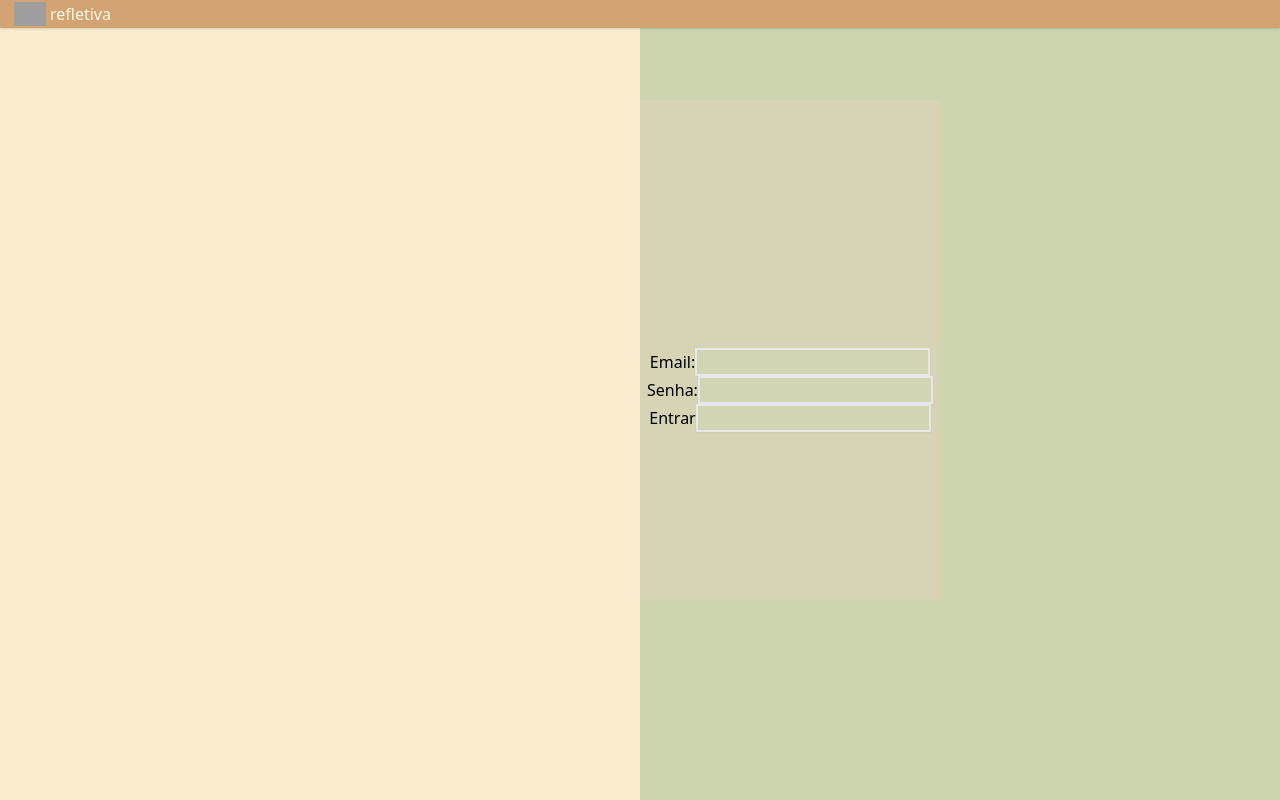
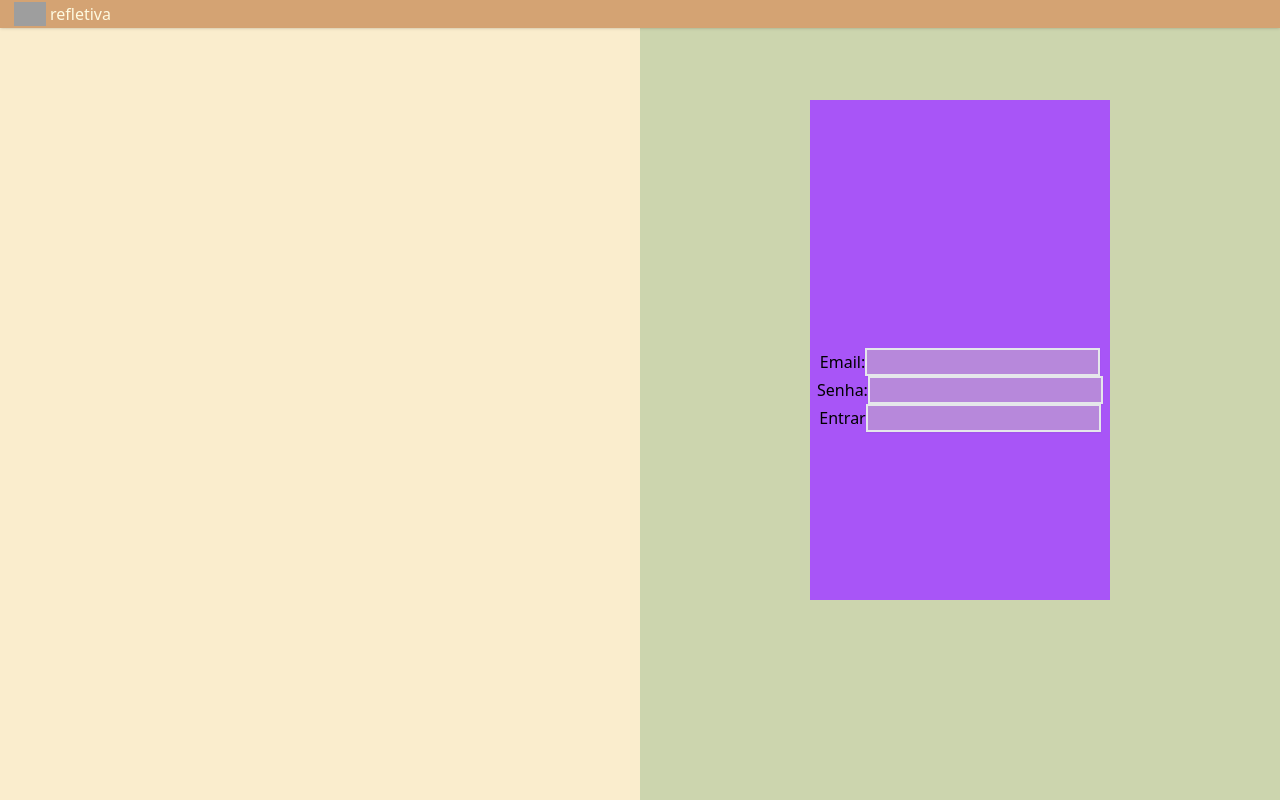
Before and after one commit to herzogcassia/projeto-pessoal, a Next.js app in the folder news-letter/my-project/: page /login in a window 1280 px wide. Built offline with nearby package versions, Linux system fonts and the light colour scheme; grey boxes are pictures that could not be loaded.

Commit message:
commit de segurança

```diff
--- a/news-letter/my-project/src/components/Input/index.tsx
+++ b/news-letter/my-project/src/components/Input/index.tsx
@@ -2,7 +2,7 @@ import React, { useState } from 'react'
 
 export const Input = () => {
     return (
-        <div className="pt-[80px] mt-[100px]  bg-purple-500 h-[500px] bg-red-200/20 flex flex-col w-[300px] items-center justify-center">
+        <div className="pt-[80px] mt-[100px]  bg-purple-500 h-[500px] flex flex-col w-[300px] items-center justify-center">
             <form className='flex flex-col w-[300px] items-center justify-center'>
                 <div className=''>
                     <label>
--- a/news-letter/my-project/src/pages/login/index.tsx
+++ b/news-letter/my-project/src/pages/login/index.tsx
@@ -9,7 +9,7 @@ const Login: NextPageWithLayout = (props) => {
     return (
         <div className='flex h-screen bg-lightRose'>
             <Header />
-            <div className='items-center w-1/2 h-full ml-auto bg-abacate'>
+            <div className='flex flex-col items-center w-1/2 h-full ml-auto bg-abacate'>
                 {/* <div className="pt-[80px]  bg-purple-500 h-[500px] bg-red-200/20 flex items-center"> */}
                     <Input />
                 {/* </div> */}
```
